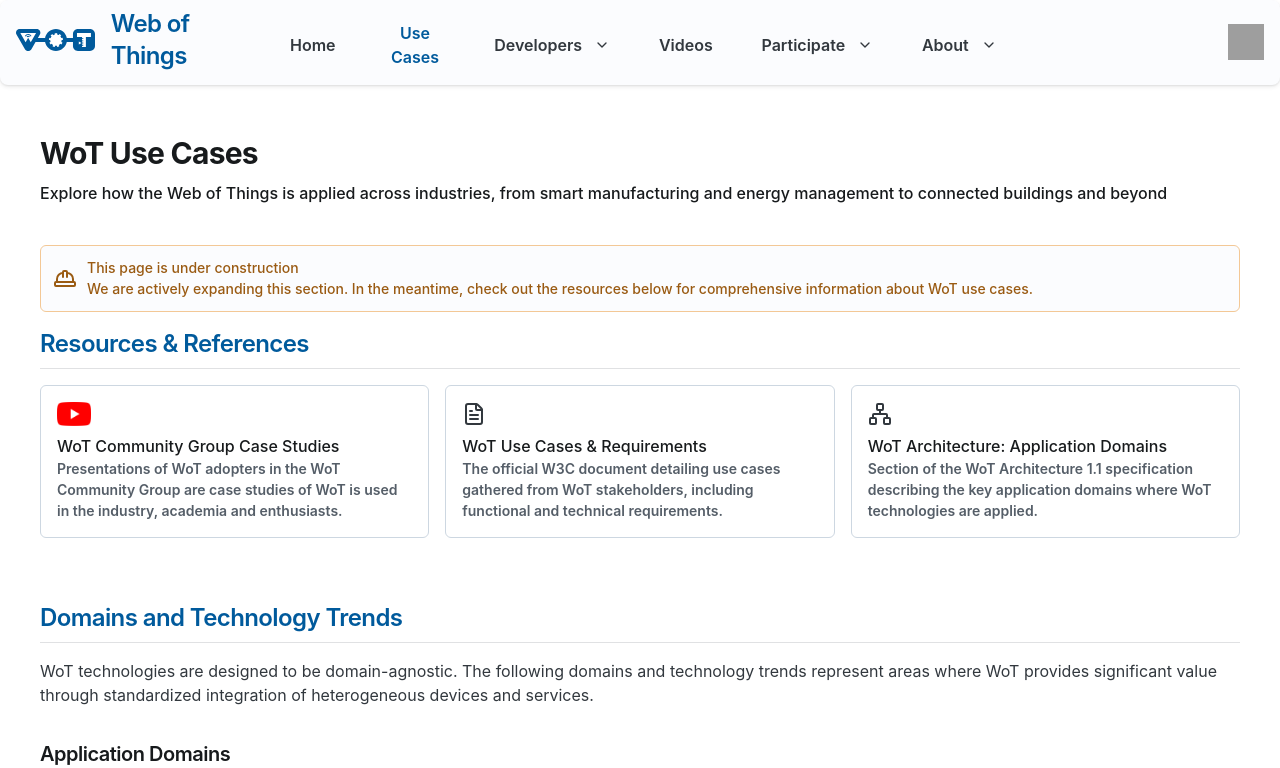
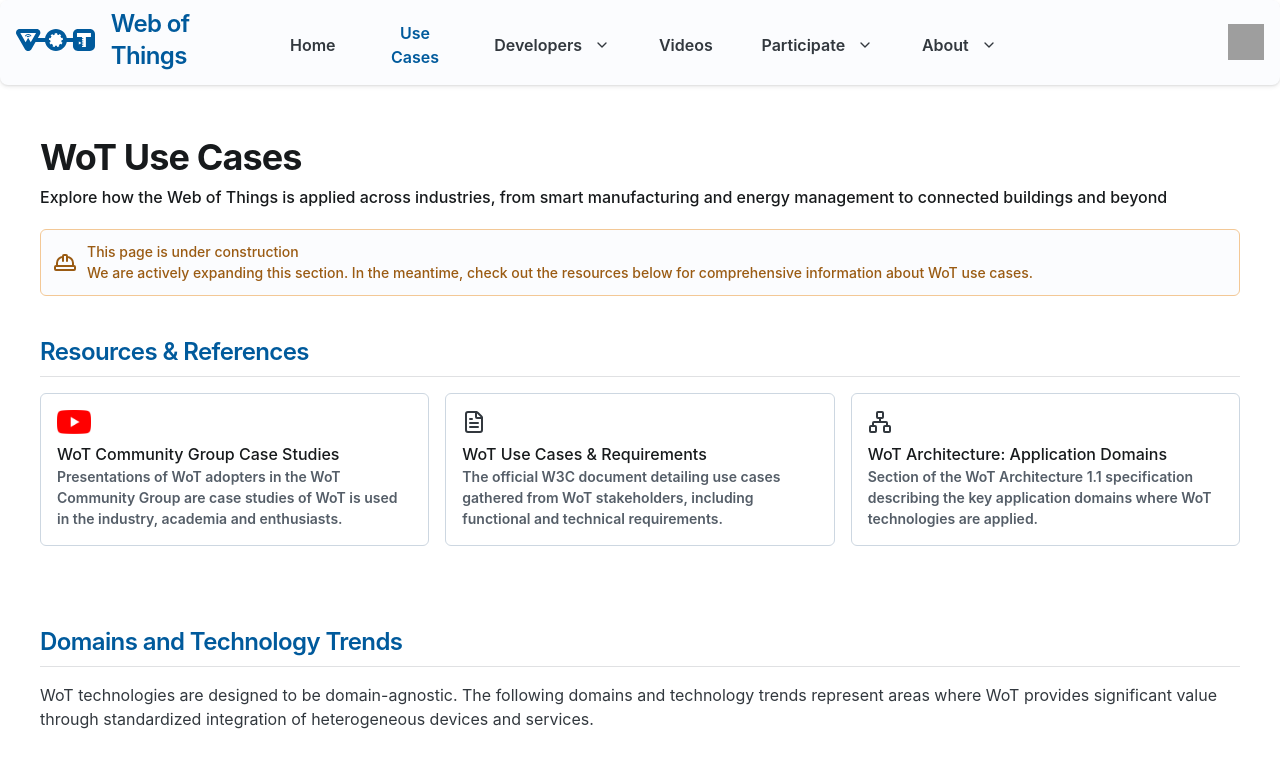
Before and after one commit to w3c/wot-marketing, a Next.js app in the folder website/: page /use-cases in a window 1280 px wide. Shown: the top 768 px of the page. Built offline with nearby package versions, Linux system fonts and the light colour scheme; grey boxes are pictures that could not be loaded.

Commit message:
add spacing

```diff
--- a/website/app/_components/NavBreadcrumbs.tsx
+++ b/website/app/_components/NavBreadcrumbs.tsx
@@ -15,7 +15,7 @@ export function NavBreadcrumbs({ startingPath, currentPageTitle }: { startingPat
   const visiblePaths = paths.slice(startingPathIndex);
 
   return (
-    <Card variant="soft" size="sm" sx={{ py: 0.5, mt: -2, mb: 1 }}>
+    <Card variant="soft" size="sm" sx={{ py: 0.5 }}>
       <Breadcrumbs aria-label="breadcrumb" size="sm">
         {visiblePaths.map((path, index) => {
           const label = path
--- a/website/app/_components/PageLayout.tsx
+++ b/website/app/_components/PageLayout.tsx
@@ -1,4 +1,4 @@
-import { Stack, Typography } from '@mui/joy';
+import { Stack, Typography, Box } from '@mui/joy';
 import { PropsWithChildren, ReactNode } from 'react';
 import { NavBreadcrumbs } from './NavBreadcrumbs';
 import { Route } from 'next';
@@ -17,18 +17,18 @@ export function PageLayout({
 }>) {
   return (
     <Stack alignItems="center" p={4}>
-      <Stack sx={{ gap: 1, maxWidth: '1200px', width: '100%' }}>
-        {breadcrumbs && <NavBreadcrumbs startingPath={breadcrumbs.startingPath} currentPageTitle={title} />}
-        <Typography level="h2">
-          <Stack direction="row" gap={2} alignItems="center">
-            <Stack>{title}</Stack>
-            {banner}
+      <Stack sx={{ gap: 1, maxWidth: '1200px', width: '100%', mt: breadcrumbs ? -3 : 0 }}>
+        <Stack gap={1.5}>
+          {breadcrumbs && <NavBreadcrumbs startingPath={breadcrumbs.startingPath} currentPageTitle={title} />}
+          <Stack gap={0.5}>
+            <Typography level="h1">{title}</Typography>
+            <Typography level="title-md">{subtitle}</Typography>
           </Stack>
-        </Typography>
-        <Typography level="title-md" mb={4}>
-          {subtitle}
-        </Typography>
-        <Stack gap={8}>{children}</Stack>
+          {banner && <Box mt={1}>{banner}</Box>}
+        </Stack>
+        <Stack gap={10} mt={4}>
+          {children}
+        </Stack>
       </Stack>
     </Stack>
   );
--- a/website/app/about/contact/page.tsx
+++ b/website/app/about/contact/page.tsx
@@ -4,10 +4,12 @@ import { PageLayout } from '@/app/_components/PageLayout';
 import { CONTACTS } from '@/lib/contacts';
 import { Box } from '@mui/joy';
 import { MastodonFeed } from '@/app/_components/home-page-sections/MastodonFeed';
+import { PageSection } from '@/app/_components/PageSection';
 
 export default function Contact() {
   return (
     <PageLayout title="Contact" subtitle="Get in touch with us for any questions or inquiries">
+      <PageSection title="Important Links">
         <Box
           sx={{
             display: 'grid',
@@ -29,6 +31,7 @@ export default function Contact() {
             />
           ))}
         </Box>
+      </PageSection>
 
       <MastodonFeed />
     </PageLayout>
--- a/website/app/participate/working-group/task-forces/[slug]/page.tsx
+++ b/website/app/participate/working-group/task-forces/[slug]/page.tsx
@@ -27,7 +27,7 @@ export default async function TaskForceDynamicPage(props: { params: Promise<{ sl
       }}
       title={pageData.title}
       banner={
-        <Alert color={pageData.isActive ? 'success' : 'danger'} size="sm">
+        <Alert color={pageData.isActive ? 'success' : 'danger'} size="sm" sx={{ width: 'fit-content' }}>
           <Typography level="title-sm">{pageData.isActive ? 'Active' : 'Suspended'}</Typography>
         </Alert>
       }
--- a/website/app/use-cases/page.tsx
+++ b/website/app/use-cases/page.tsx
@@ -23,8 +23,7 @@ export default function UseCasesPage() {
     <PageLayout
       title="WoT Use Cases"
       subtitle="Explore how the Web of Things is applied across industries, from smart manufacturing and energy management to connected buildings and beyond"
-    >
-      <Stack gap={2}>
+      banner={
         <Alert variant="outlined" color="warning" startDecorator={<HardHat size={24} />}>
           <Box>
             <Typography level="title-sm" color="warning">
@@ -36,7 +35,9 @@ export default function UseCasesPage() {
             </Typography>
           </Box>
         </Alert>
-
+      }
+    >
+      <Stack gap={2}>
         <PageSection title="Resources & References" id="resources">
           {/* Resources Section */}
           <Box
--- a/website/package.json
+++ b/website/package.json
@@ -24,6 +24,6 @@
     "@types/react-dom": "^19",
     "eslint": "^9",
     "eslint-config-next": "16.2.4",
-    "typescript": "^5"
+    "typescript": "^6"
   }
 }
```
Also changed, not shown: website/app/developers/tools/page.tsx (+26 -29 lines), 2 other files (tests, documents, lock files or other folders). Lines whose indentation alone changed are shown as unchanged.
